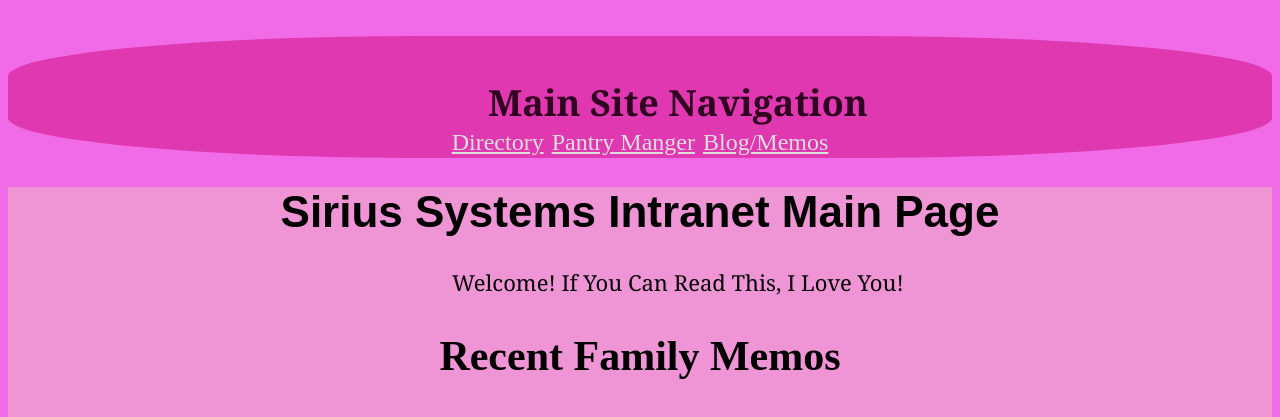
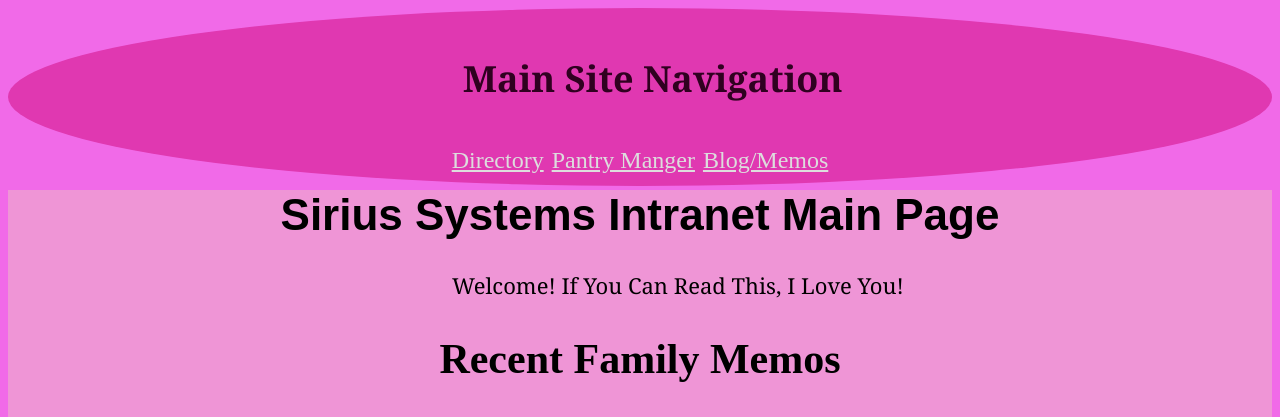
Before and after one commit to poisonpsychicghost-hue/Sirius_Intranet_System, a Node server app: template views/sirius-main.ejs in a window 1280 px wide. Shown: the top 417 px of the page. Run offline with Node 20, Linux system fonts and the light colour scheme; the template is opened without the code that fills it, so the values that code supplies are empty.

Commit message:
played with CSS until top Nav Bar visually nice to client.

```diff
--- a/css/styles.css
+++ b/css/styles.css
@@ -21,10 +21,13 @@
     color: #DDDDDD;
     text-align: center;
     font-size: 32px;
-    word-spacing: 33%;
+    word-spacing: 25%;
     border-bottom: #ac2a87;
-    border-radius: 33%;
+    border-radius: 66%;
     border-width: 35pt;
+    padding-bottom: 10px;
+    padding-top: 10px;
+    margin-bottom: -2%;
 }
 footer {
     background-color: #71315f;
@@ -62,7 +65,8 @@
 
 #navTitle {
     font-size: 36px;
-    transform: translateY(85%);
+    transform: translateY(-02%);
+    transform: translateX(-2%);
     color: #300120;
     font-weight: bold;
 }
```
